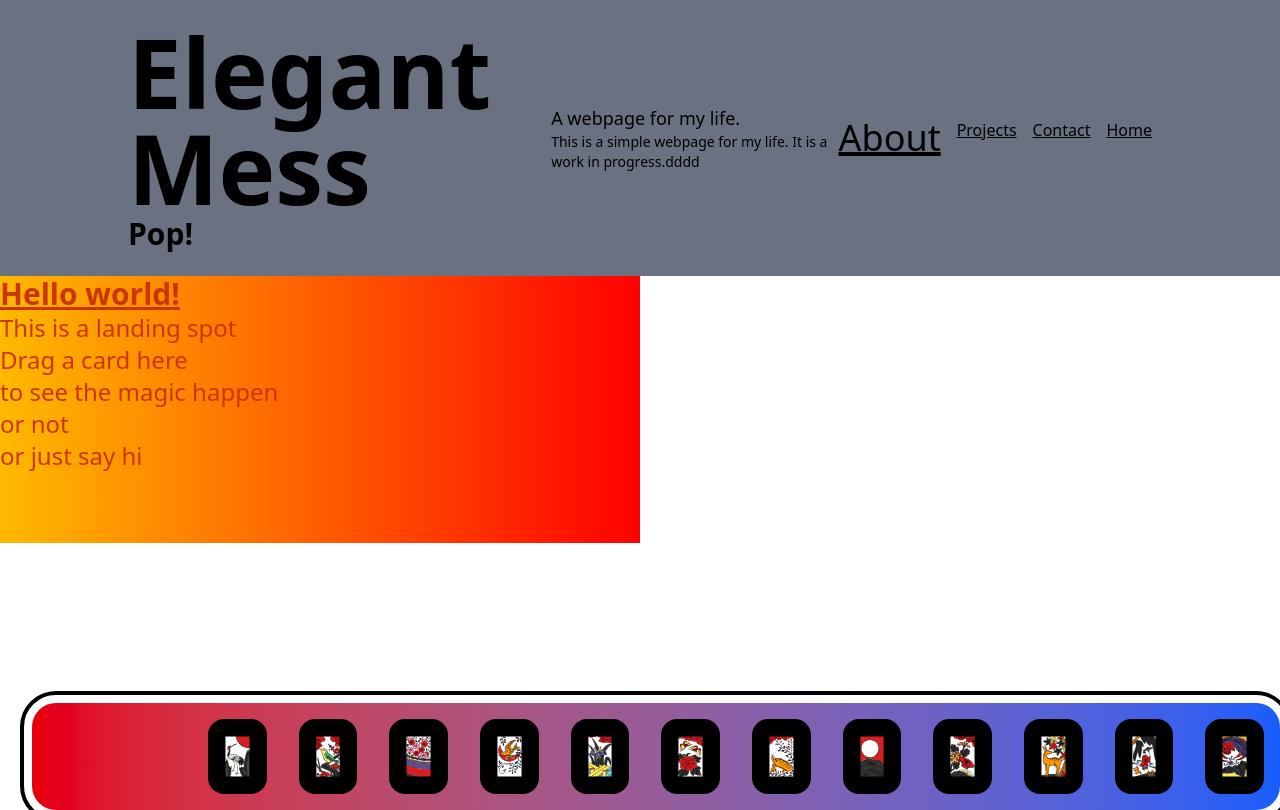
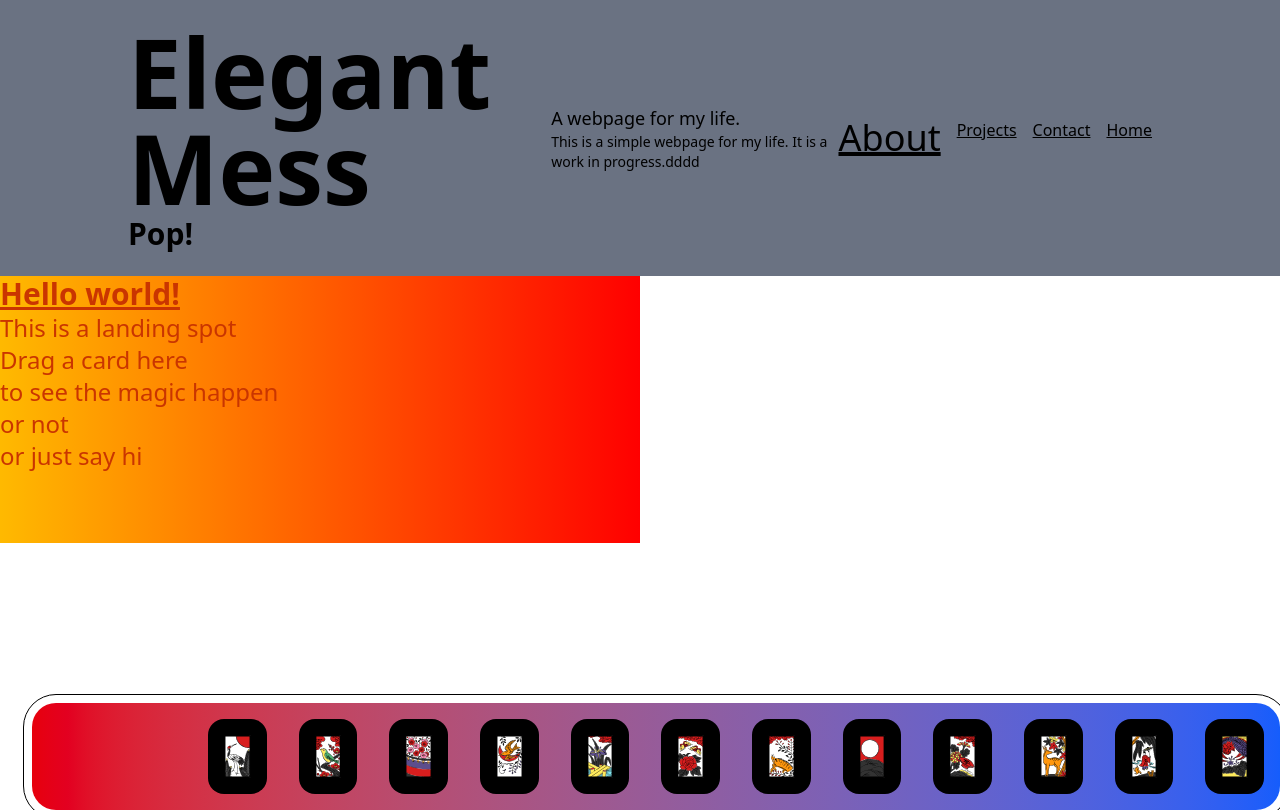
Before and after one commit to alexguerra-dev/elegant-mess, a Next.js app: page /projects/hanafuda in a window 1280 px wide. Built offline with nearby package versions, Linux system fonts and the light colour scheme.

Commit message:
Add some content

```diff
--- a/src/components/CardHand.tsx
+++ b/src/components/CardHand.tsx
@@ -3,7 +3,7 @@ import HanafudaCard from './HanafudaCard'
 
 export default function CardHand() {
     return (
-        <div className="flex bg-gradient-to-r from-red-600 to-blue-600 mt-40 pl-40 ml-8 outline outline-4 outline-offset-8 rounded-3xl">
+        <div className="flex bg-gradient-to-r from-red-600 to-blue-600 mt-40 pl-40 ml-8 outline outline-offset-8 rounded-3xl">
             <HanafudaCard month="january"></HanafudaCard>
             <HanafudaCard month="february"></HanafudaCard>
             <HanafudaCard month="march"></HanafudaCard>
```
Also changed, not shown: 2 other files (tests, documents, lock files or other folders).
